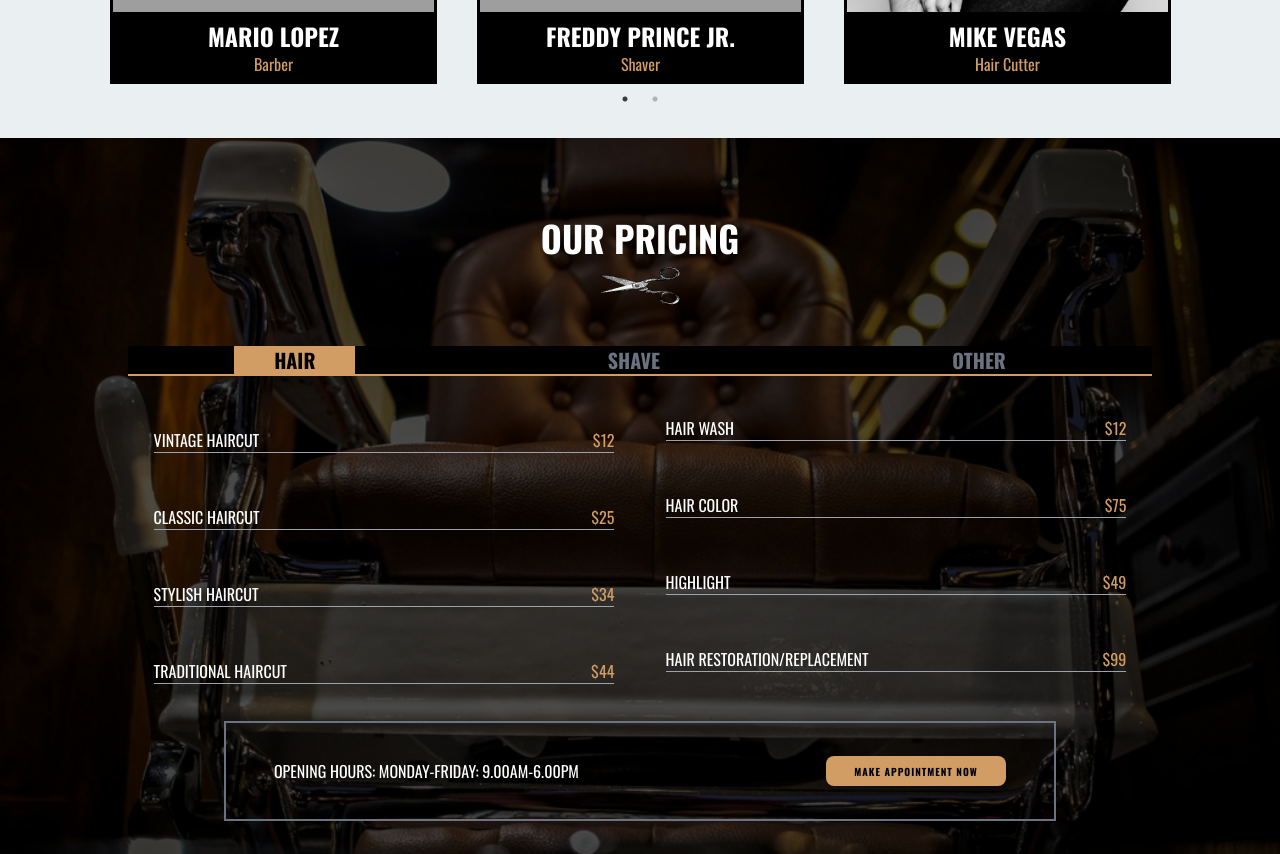
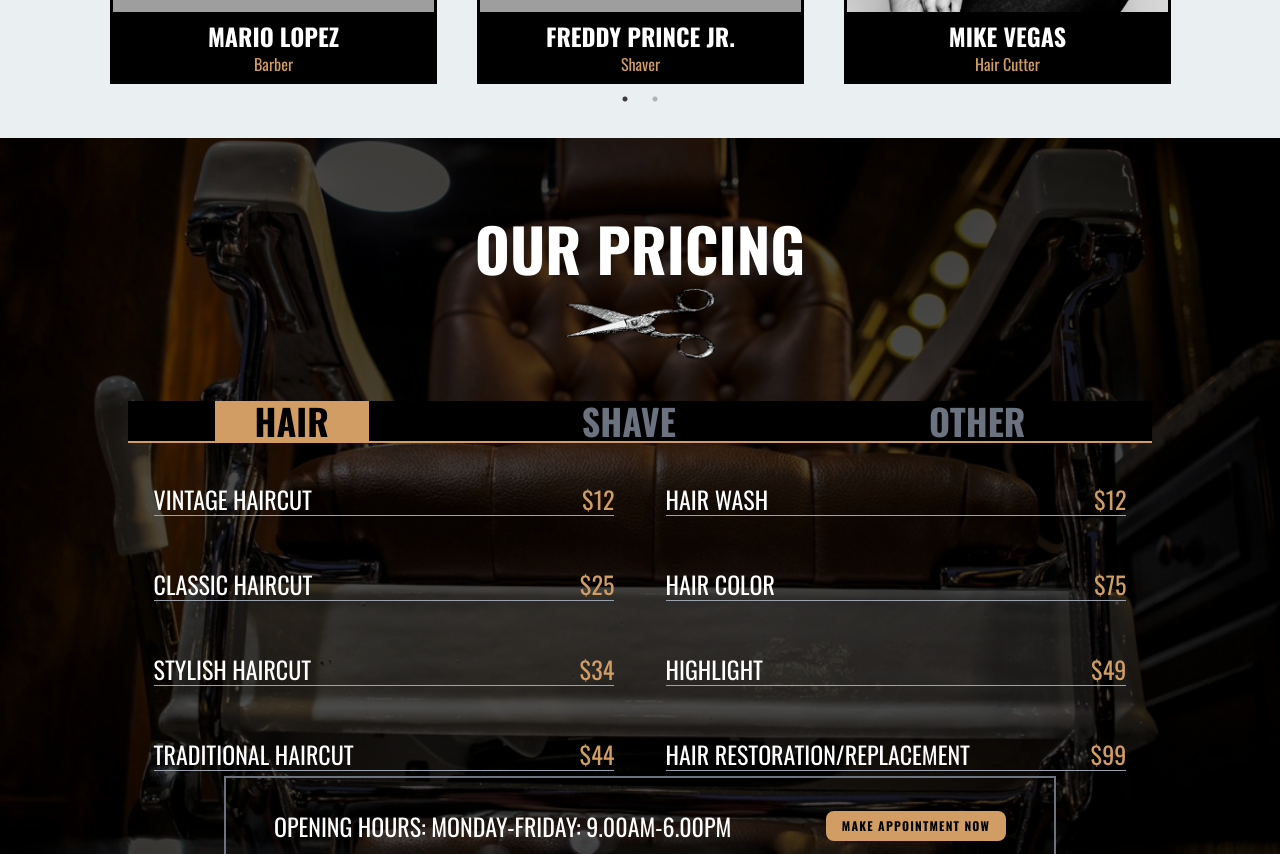
Before and after one commit to Danieljamespm/barber-shop-react, a React (Vite) app: page / in a window 1280 px wide. Shown: the part 4080-4934 px from the top of the page. Built offline with nearby package versions, Linux system fonts and the light colour scheme; grey boxes are pictures that could not be loaded.

Commit message:
changed font size for larger screens.

```diff
--- a/src/Components/Pricing.jsx
+++ b/src/Components/Pricing.jsx
@@ -15,37 +15,37 @@ const Pricing = () => {
             <div className='flex justify-around flex-col md:flex-row'>
                 <div className=' w-[100%] md:w-[45%]'>
 
-                    <div className='flex justify-between pb-3 pt-3'>
+                    <div className='flex justify-between pt-3 pb-3 lg:pt-0 md:text-2xl'>
                     <p className='text-white font-oswald border-b w-full border-gray-400 md:pt-10'>VINTAGE HAIRCUT </p>
                     <p className='text-[#d19d64] border-b md:pt-10 border-gray-400 font-oswald '>$12</p>
                     </div>
-                    <div className='flex justify-between pb-3'>
+                    <div className='flex justify-between pb-3 md:text-2xl'>
                     <p className='text-white font-oswald border-b w-full border-gray-400 md:pt-10'>CLASSIC HAIRCUT</p>
                     <p className='text-[#d19d64] md:pt-10 font-oswald border-b border-gray-400 '>$25</p>
                     </div>
-                    <div className='flex justify-between pb-3'>
+                    <div className='flex justify-between pb-3 md:text-2xl'>
                     <p className='text-white font-oswald border-b w-full border-gray-400 md:pt-10'>STYLISH HAIRCUT</p>
                     <p className='text-[#d19d64] md:pt-10 font-oswald border-b border-gray-400 '>$34</p>
                     </div>
-                    <div className='flex justify-between pb-3'>
+                    <div className='flex justify-between pb-3 md:text-2xl'>
                     <p className='text-white font-oswald border-b w-full border-gray-400 md:pt-10'>TRADITIONAL HAIRCUT</p>
                     <p className='text-[#d19d64] md:pt-10 font-oswald border-b border-gray-400 '>$44</p>
                     </div>
                 </div>
                 <div className=' w-[100%] md:w-[45%]'>
-                    <div className='flex justify-between pb-3'>
+                    <div className='flex justify-between pb-3 md:text-2xl'>
                     <p className='text-white font-oswald border-b w-full border-gray-400 md:pt-10'>HAIR WASH</p>
                     <p className='text-[#d19d64] md:pt-10 font-oswald border-b border-gray-400 '>$12</p>
                     </div>
-                    <div className='flex justify-between pb-3'>
+                    <div className='flex justify-between pb-3 md:text-2xl'>
                     <p className='text-white font-oswald border-b w-full border-gray-400 md:pt-10'>HAIR COLOR</p>
                     <p className='text-[#d19d64] md:pt-10 font-oswald border-b border-gray-400 '>$75</p>
                     </div>
-                    <div className='flex justify-between pb-3'>
+                    <div className='flex justify-between pb-3 md:text-2xl'>
                     <p className='text-white font-oswald border-b w-full border-gray-400 md:pt-10'>HIGHLIGHT</p>
                     <p className='text-[#d19d64] md:pt-10 font-oswald border-b border-gray-400 '>$49</p>
                     </div>
-                    <div className='flex justify-between'>
+                    <div className='flex justify-between md:text-2xl'>
                     <p className='text-white font-oswald border-b w-full border-gray-400 md:pt-10'>HAIR RESTORATION/REPLACEMENT</p>
                     <p className='text-[#d19d64] md:pt-10  font-oswald border-b border-gray-400 '>$99</p>
                     </div>
@@ -56,37 +56,37 @@ const Pricing = () => {
             <div className='flex justify-around flex-col md:flex-row'>
             <div className=' w-[100%] md:w-[45%]'>
 
-                <div className='flex justify-between pb-3 pt-3'>
+                <div className='flex justify-between pb-3 pt-3 md:pt-0 md:text-2xl'>
                 <p className='text-white font-oswald border-b w-full border-gray-400 md:pt-10'>BEAR TRIM </p>
                 <p className='text-[#d19d64] border-b md:pt-10 border-gray-400 font-oswald'>$10</p>
                 </div>
-                <div className='flex justify-between pb-3'>
+                <div className='flex justify-between pb-3 md:text-2xl'>
                 <p className='text-white font-oswald border-b w-full border-gray-400 md:pt-10'>FULL BEARD SHAPING</p>
                 <p className='text-[#d19d64] md:pt-10 font-oswald border-b border-gray-400'>$30</p>
                 </div>
-                <div className='flex justify-between pb-3'>
+                <div className='flex justify-between pb-3 md:text-2xl'>
                 <p className='text-white font-oswald border-b w-full border-gray-400 md:pt-10'>HOT TOWEL SHAVE</p>
                 <p className='text-[#d19d64] md:pt-10 font-oswald border-b border-gray-400'>$25</p>
                 </div>
-                <div className='flex justify-between pb-3'>
+                <div className='flex justify-between pb-3 md:text-2xl'>
                 <p className='text-white font-oswald border-b w-full border-gray-400 md:pt-10'>CLASSIC SHAVE</p>
                 <p className='text-[#d19d64] md:pt-10 font-oswald border-b border-gray-400'>$15</p>
                 </div>
             </div>
             <div className=' w-[100%] md:w-[45%]'>
-                <div className='flex justify-between pb-3'>
+                <div className='flex justify-between pb-3 md:text-2xl'>
                 <p className='text-white font-oswald border-b w-full border-gray-400 md:pt-10'>BEARD LINE-UP</p>
                 <p className='text-[#d19d64] md:pt-10 font-oswald border-b border-gray-400'>$20</p>
                 </div>
-                <div className='flex justify-between pb-3'>
+                <div className='flex justify-between pb-3 md:text-2xl'>
                 <p className='text-white font-oswald border-b w-full border-gray-400 md:pt-10'>MUSTACHE TRIM</p>
                 <p className='text-[#d19d64] md:pt-10 font-oswald border-b border-gray-400'>$20</p>
                 </div>
-                <div className='flex justify-between pb-3'>
+                <div className='flex justify-between pb-3 md:text-2xl'>
                 <p className='text-white font-oswald border-b w-full border-gray-400 md:pt-10'>FACIAL HAIR TINTING</p>
                 <p className='text-[#d19d64] md:pt-10 font-oswald border-b border-gray-400'>$40</p>
                 </div>
-                <div className='flex justify-between'>
+                <div className='flex justify-between md:text-2xl'>
                 <p className='text-white font-oswald border-b w-full border-gray-400 md:pt-10'>SKIN TREATMENTS</p>
                 <p className='text-[#d19d64] md:pt-10  font-oswald border-b border-gray-400'>$15</p>
                 </div>
@@ -97,37 +97,37 @@ const Pricing = () => {
             <div className='flex justify-around flex-col md:flex-row'>
                 <div className=' w-[100%] md:w-[45%]'>
 
-                    <div className='flex justify-between pb-3 pt-3'>
+                    <div className='flex justify-between pb-3 pt-3 lg:pt-0 md:text-2xl'>
                     <p className='text-white font-oswald border-b w-full border-gray-400 md:pt-10'>MANICURE </p>
                     <p className='text-[#d19d64] border-b md:pt-10 border-gray-400 font-oswald'>$10</p>
                     </div>
-                    <div className='flex justify-between pb-3'>
+                    <div className='flex justify-between pb-3 md:text-2xl'>
                     <p className='text-white font-oswald border-b w-full border-gray-400 md:pt-10'>PEDICURE</p>
                     <p className='text-[#d19d64] md:pt-10 font-oswald border-b border-gray-400'>$15</p>
                     </div>
-                    <div className='flex justify-between pb-3'>
+                    <div className='flex justify-between pb-3 md:text-2xl'>
                     <p className='text-white font-oswald border-b w-full border-gray-400 md:pt-10'>FACIAL</p>
                     <p className='text-[#d19d64] md:pt-10 font-oswald border-b border-gray-400'>$20</p>
                     </div>
-                    <div className='flex justify-between pb-3'>
+                    <div className='flex justify-between pb-3 md:text-2xl'>
                     <p className='text-white font-oswald border-b w-full border-gray-400 md:pt-10'>FACE MASK</p>
                     <p className='text-[#d19d64] md:pt-10 font-oswald border-b border-gray-400'>$10</p>
                     </div>
                 </div>
                 <div className=' w-[100%] md:w-[45%]'>
-                    <div className='flex justify-between pb-3'>
+                    <div className='flex justify-between pb-3 md:text-2xl'>
                     <p className='text-white font-oswald border-b w-full border-gray-400 md:pt-10'>EYEBROW WAXING</p>
                     <p className='text-[#d19d64] md:pt-10 font-oswald border-b border-gray-400'>$20</p>
                     </div>
-                    <div className='flex justify-between pb-3'>
+                    <div className='flex justify-between pb-3 md:text-2xl'>
                     <p className='text-white font-oswald border-b w-full border-gray-400 md:pt-10'>NOSE AND EAR TRIMMING</p>
                     <p className='text-[#d19d64] md:pt-10 font-oswald border-b border-gray-400'>$20</p>
                     </div>
-                    <div className='flex justify-between pb-3'>
+                    <div className='flex justify-between pb-3 md:text-2xl'>
                     <p className='text-white font-oswald border-b w-full border-gray-400 md:pt-10'>CHEST AND BACK WAXING</p>
                     <p className='text-[#d19d64] md:pt-10 font-oswald border-b border-gray-400'>$40</p>
                     </div>
-                    <div className='flex justify-between'>
+                    <div className='flex justify-between md:text-2xl'>
                     <p className='text-white font-oswald border-b w-full border-gray-400 md:pt-10'>MASSAGE</p>
                     <p className='text-[#d19d64] md:pt-10  font-oswald border-b border-gray-400'>$30</p>
                     </div>
@@ -142,10 +142,10 @@ const Pricing = () => {
   return (
 
         <div id="pricing" className='bg-black bg-blend-darken bg-opacity-70 bg-barber-chair bg-cover bg-center h-[600px] md:h-[750px] '>
-            <h2 className='text-4xl text-center font-oswald font-bold pt-20 pb-2 text-white'>OUR PRICING</h2>
-            <img className='w-[80px] mx-auto pb-10' src='./barber-scissors.png' />
+            <h2 className='text-4xl md:text-6xl text-center font-oswald font-bold pt-20 pb-2 text-white'>OUR PRICING</h2>
+            <img className='w-[80px] md:w-[150px] mx-auto pb-10' src='./barber-scissors.png' />
                 <div className=' w-[80%] h-[50%] m-auto'>
-               <div className='flex flex-wrap justify-around bg-black text-gray-500 text-xl font-bold border-b-2 border-[#d19d64] '>
+               <div className='flex flex-wrap justify-around bg-black text-gray-500 text-xl md:text-4xl font-bold border-b-2 border-[#d19d64] '>
                 {tabs.map((tab) => (
                     <button key={tab.id} onClick={() => setActiveTab(tab.id)} className={`font-oswald hover:bg-[#d19d64] hover:text-black px-10 hover:duration-500 ${
                         activeTab === tab.id ? 'bg-[#d19d64] text-black' : 'bg-black text-gray-500'
@@ -157,8 +157,8 @@ const Pricing = () => {
             <div>{tabContent[activeTab]}</div>
             </div>
             <div className='h-[45px] max-w-[65%] hover:bg-black hover:border-white hover:duration-500 mx-auto p-12 border-2 border-gray-500 hidden md:flex justify-between items-center '>
-                <p className='text-white font-oswald '>OPENING HOURS: MONDAY-FRIDAY: 9.00AM-6.00PM</p>
-                <button className='bg-[#D19D64] h-[30px] w-[180px] text-[10px] hover:bg-white hover:duration-500 rounded-lg font-oswald font-bold tracking-widest'>MAKE APPOINTMENT NOW</button>
+                <p className='text-white font-oswald md:text-2xl'>OPENING HOURS: MONDAY-FRIDAY: 9.00AM-6.00PM</p>
+                <button className='bg-[#D19D64] h-[30px] w-[180px] text-xs hover:bg-white hover:duration-500 rounded-lg font-oswald font-bold tracking-widest'>MAKE APPOINTMENT NOW</button>
             </div>
         </div>
   )
```
